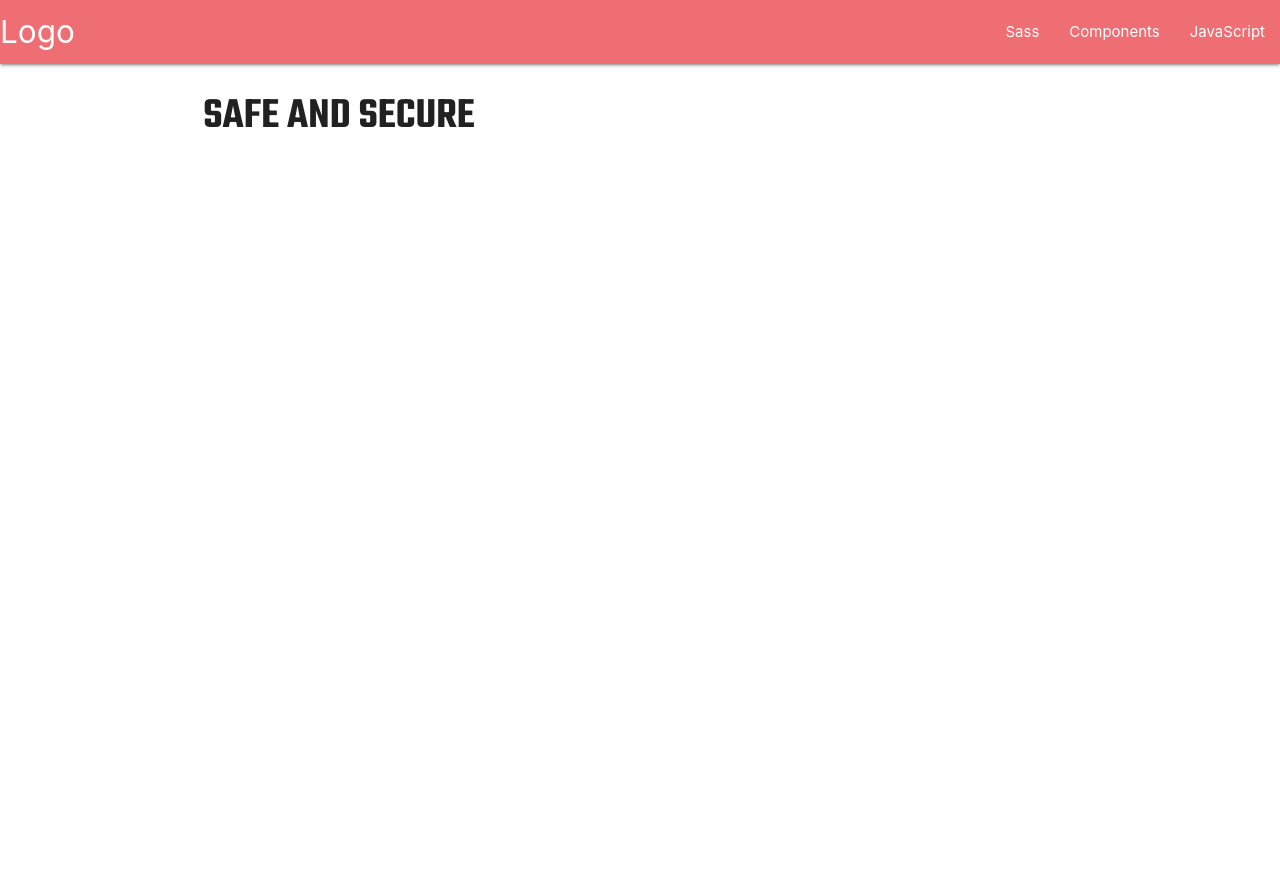
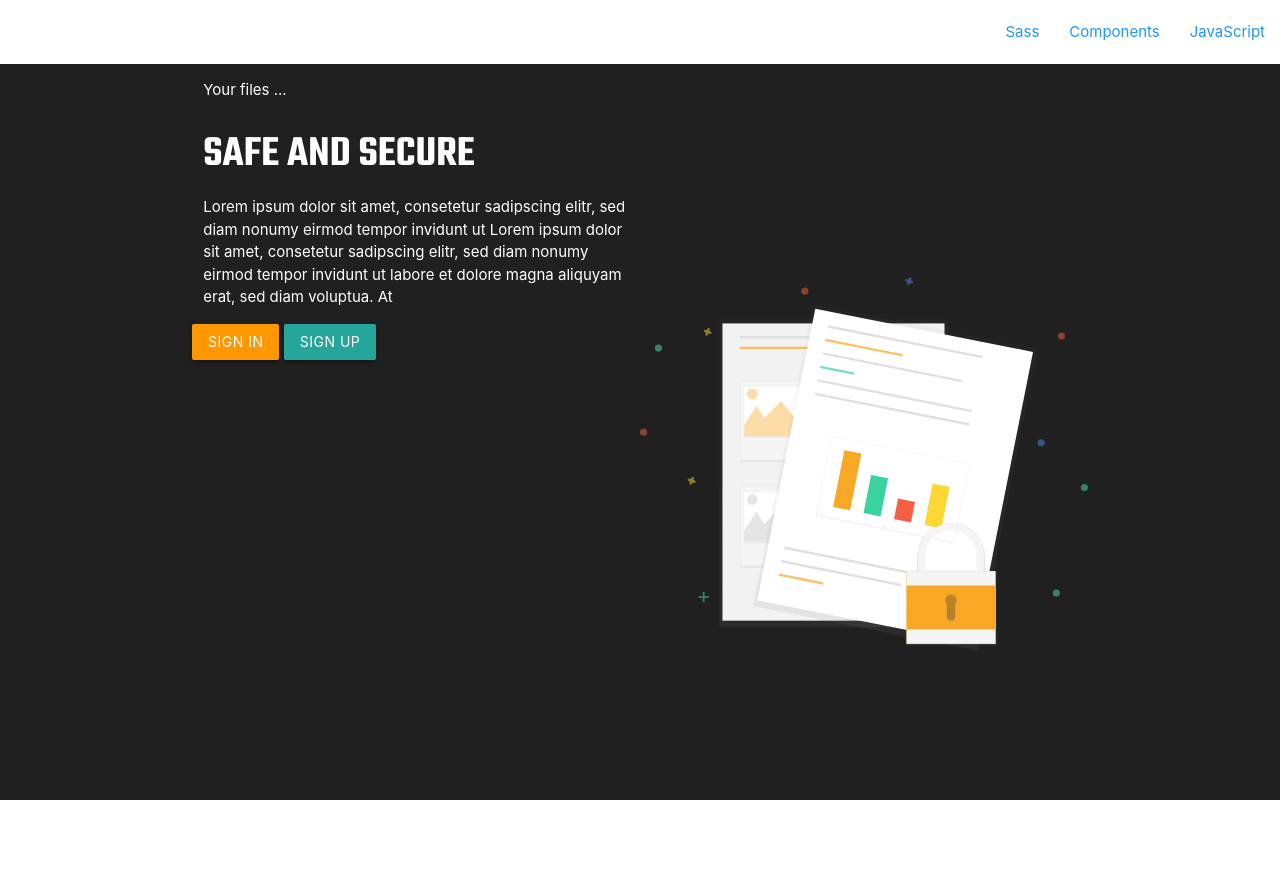
Before and after one commit to jithin0000/code_point_pocket, a Django app: template home/templates/home/home.html in a window 1280 px wide. Before the commit the page ends 127 px from the top, so only its background shows below. Run offline with Django 3.2, Linux system fonts and the light colour scheme; the template is opened without the code that fills it, so the values that code supplies are empty.

Commit message:
updated home design

```diff
--- a/home/templates/home/home.html
+++ b/home/templates/home/home.html
@@ -6,9 +6,6 @@
 <section>
 	<div class="container">
 		<div class="row">
-			<div class="col s6">
-				<h3 class="title">safe and secure</h3>
-			</div>
 		</div>
 	</div>
 </section>
--- a/static/css/style.css
+++ b/static/css/style.css
@@ -13,3 +13,20 @@ h1,h2,h3,h4,h5,h6{
 .title{
 text-transform:uppercase;
 }
+
+#header{
+width:100%;
+height:100vh;
+background-color: #202020;
+color: white;
+}
+
+.bg-first{
+
+	width:100%;
+	height: 100vh;
+	background-image:url('/static/assets/bg/first_bg.svg');
+	background-position: center center;
+	background-size: contain;
+	background-repeat: no-repeat;
+}
--- a/templates/base/base.html
+++ b/templates/base/base.html
@@ -15,7 +15,32 @@
 
 	</head>
 	<body>
+		<section id="header">
 		{% include 'base/navbar.html' %}
+		<div class="container">
+
+		<div class="row my-auto">
+			<div class="col s6">
+				<p>Your files ...</p>
+				<h3 class="title">Safe and secure</h3>
+				<p>Lorem ipsum dolor sit amet, consetetur sadipscing elitr, sed diam nonumy eirmod tempor invidunt ut
+				Lorem ipsum dolor sit amet, consetetur sadipscing elitr, sed diam nonumy eirmod tempor invidunt ut labore et dolore magna aliquyam erat, sed diam voluptua. At
+				</p>
+
+				<div class="row">
+					<a class="btn btn-medium orange" href="#">
+						sign in </a>
+					<a class="btn " href="#">sign up</a>
+				</div>
+			</div>
+
+			<div class="col s6 bg-first">
+			</div>
+
+
+		</div>
+		</div>
+		</section>
 
 		{% block content %}
 		{% endblock %}
--- a/templates/base/navbar.html
+++ b/templates/base/navbar.html
@@ -1,10 +1,10 @@
-<nav>
-  <div class="nav-wrapper">
+<nav class="z-depth-0" >
+  <div class="nav-wrapper white z-depth-0">
     <a href="#" class="brand-logo">Logo</a>
-    <ul id="nav-mobile" class="right hide-on-med-and-down">
-      <li><a href="sass.html">Sass</a></li>
-      <li><a href="badges.html">Components</a></li>
-      <li><a href="collapsible.html">JavaScript</a></li>
+    <ul id="nav-mobile" class="right z-depth-0 blue-text hide-on-med-and-down">
+      <li><a class="nav-link blue-text" href="sass.html">Sass</a></li>
+      <li><a class="blue-text" href="badges.html">Components</a></li>
+      <li><a class="blue-text" href="collapsible.html">JavaScript</a></li>
     </ul>
   </div>
 </nav>
```
Also changed, not shown: static/assets/bg/first_bg.svg (added), 1 other file.
